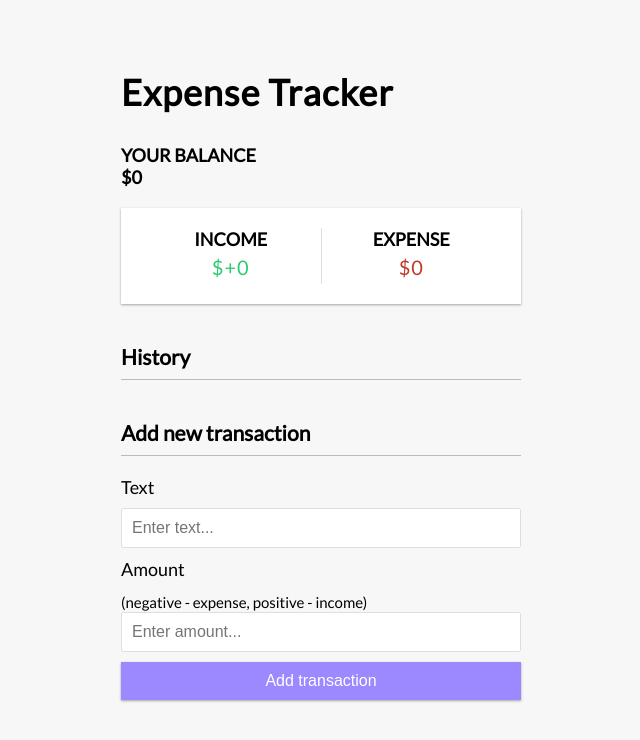
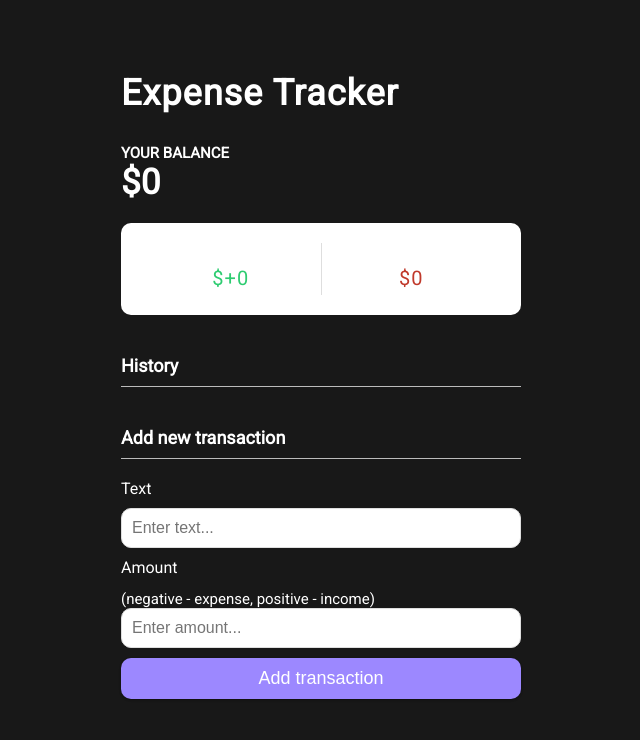
Before and after one commit to devmoek/vue-expense-tracker, a Vue app: page / in a window 1280 px wide. Shown: the top 740 px of the page, without its empty margins (319-959 px from the left). Built offline with nearby package versions, Linux system fonts and the light colour scheme.

Commit message:
change the typography, change the font family

```diff
--- a/src/assets/style.css
+++ b/src/assets/style.css
@@ -1,7 +1,8 @@
-@import url('https://fonts.googleapis.com/css?family=Lato&display=swap');
-
+@import url("https://fonts.googleapis.com/css?family=Roboto&display=swap");
+/* font: 35px, 15px, 18px*/
 :root {
   --box-shadow: 0 1px 3px rgba(0, 0, 0, 0.12), 0 1px 2px rgba(0, 0, 0, 0.24);
+  --border-radius: 10px;
 }
 
 * {
@@ -9,14 +10,14 @@
 }
 
 body {
-  background-color: #f7f7f7;
+  background-color: #181818;
   display: flex;
   flex-direction: column;
   align-items: center;
   justify-content: center;
   min-height: 100vh;
   margin: 0;
-  font-family: 'Lato', sans-serif;
+  font-family: "Roboto", sans-serif;
   font-size: 18px;
 }
 
@@ -25,29 +26,47 @@ body {
   width: 400px;
 }
 
+h1,
+h2,
+h3,
+h4,
+label,
+span,
+small,
+strong {
+  color: #fff;
+}
+
+strong {
+  font-size: 35px;
+}
+
 h1 {
   letter-spacing: 1px;
   margin: 0;
+  color: #fff;
 }
 
 h3 {
   border-bottom: 1px solid #bbb;
   padding-bottom: 10px;
   margin: 40px 0 10px;
+  font-size: 18px;
 }
 
 h4 {
   margin: 0;
   text-transform: uppercase;
+  font-size: 15px;
 }
 
 .inc-exp-container {
   background-color: #fff;
-  box-shadow: var(--box-shadow);
   padding: 20px;
   display: flex;
   justify-content: space-between;
   margin: 20px 0;
+  border-radius: var(--border-radius);
 }
 
 .inc-exp-container > div {
@@ -76,16 +95,18 @@ h4 {
 label {
   display: inline-block;
   margin: 10px 0;
+  font-size: 16px;
 }
 
-input[type='text'],
-input[type='number'] {
+input[type="text"],
+input[type="number"] {
   border: 1px solid #dedede;
   border-radius: 2px;
   display: block;
   font-size: 16px;
   padding: 10px;
   width: 100%;
+  border-radius: var(--border-radius);
 }
 
 .btn {
@@ -95,10 +116,15 @@ input[type='number'] {
   color: #fff;
   border: 0;
   display: block;
-  font-size: 16px;
+  font-size: 18px;
   margin: 10px 0 30px;
   padding: 10px;
   width: 100%;
+  border-radius: var(--border-radius);
+}
+
+.btn:hover {
+  background-color: #6e55ed;
 }
 
 .btn:focus,
@@ -114,13 +140,14 @@ input[type='number'] {
 
 .list li {
   background-color: #fff;
-  box-shadow: var(--box-shadow);
   color: #333;
   display: flex;
   justify-content: space-between;
   position: relative;
   padding: 10px;
   margin: 10px 0;
+  border-radius: var(--border-radius);
+  font-size: 16px;
 }
 
 .list li.plus {
```
